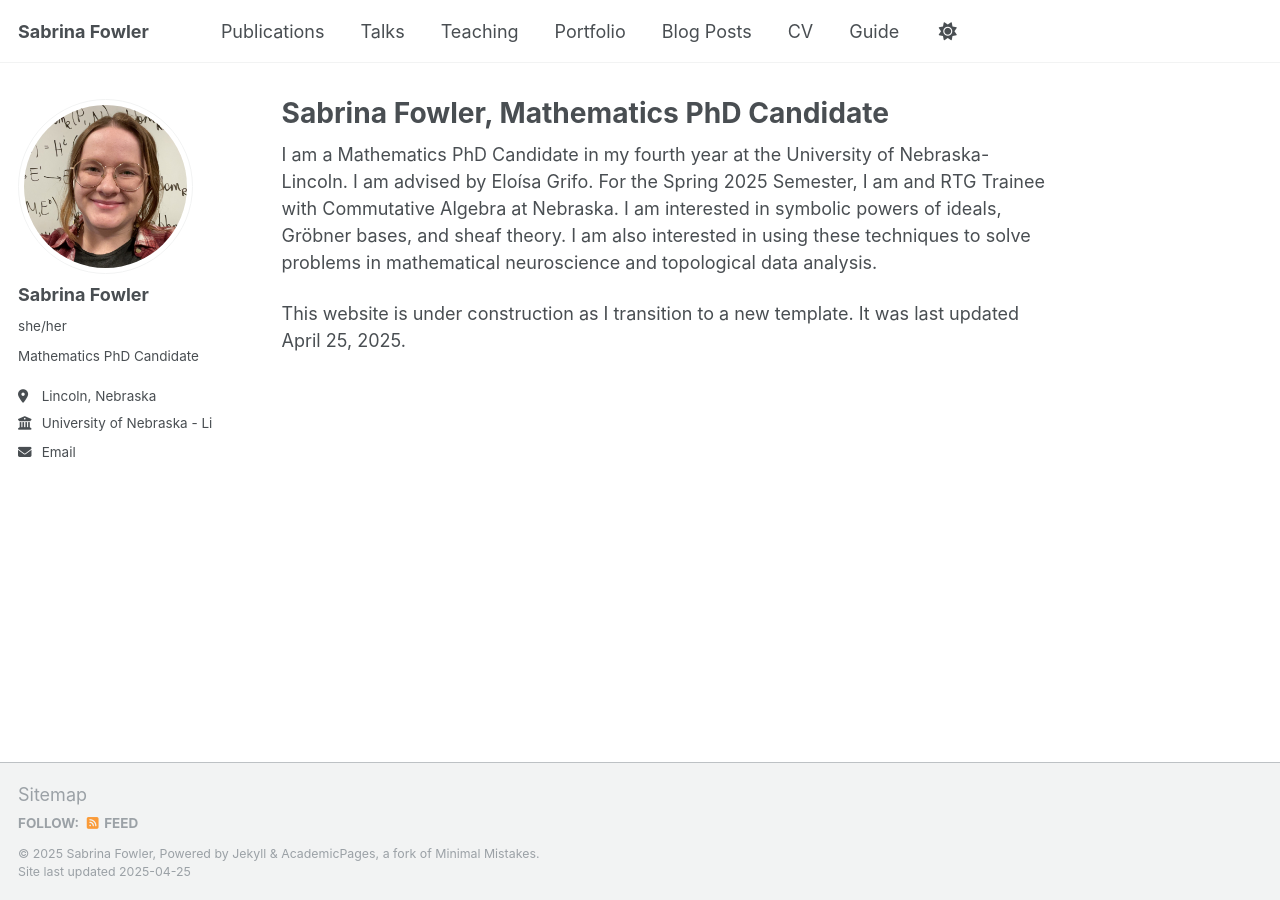
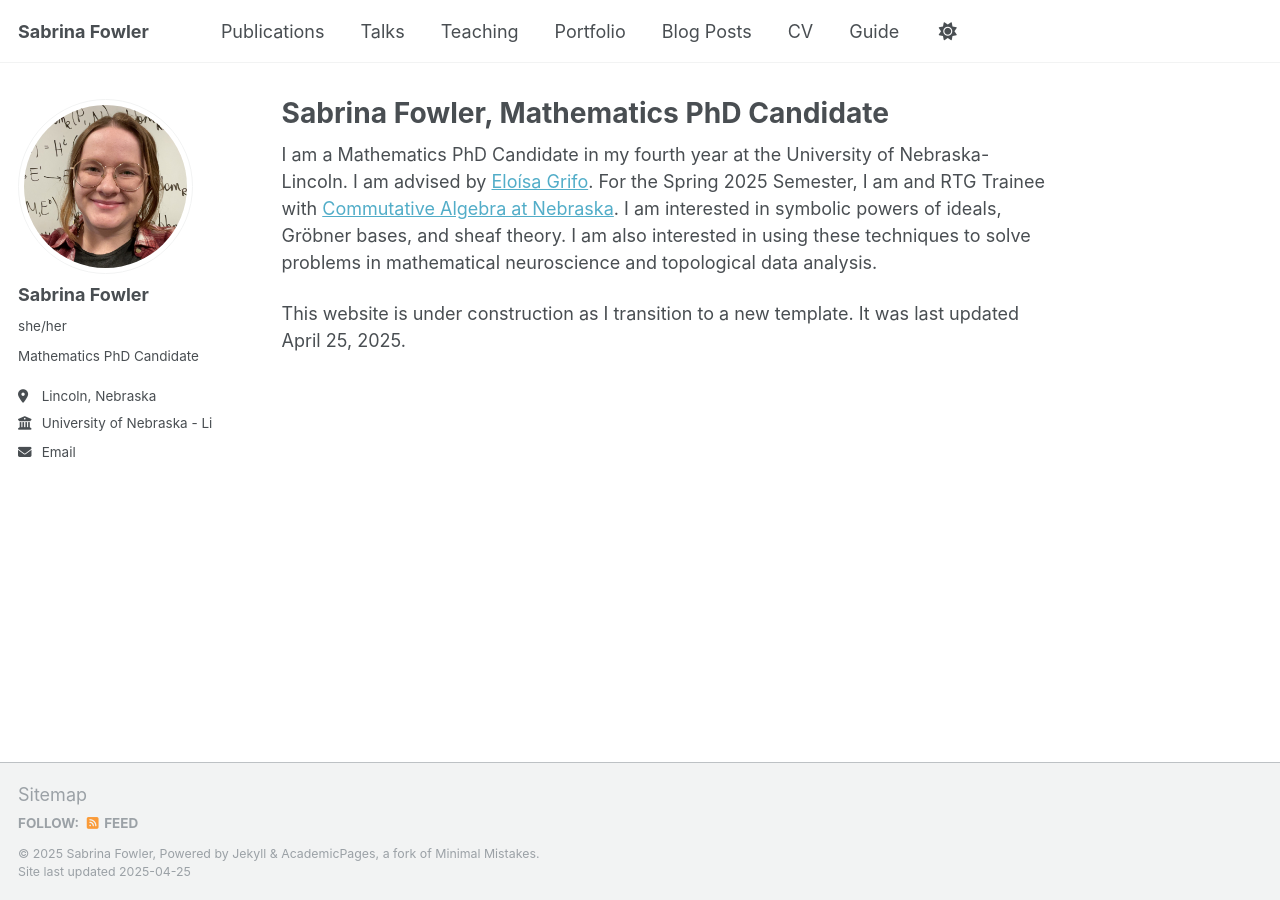
Before and after one commit to sabrinafowler/sabrinafowler.github.io, a Jekyll site: the page built from _pages/about.md, in a window 1280 px wide. Built offline with Jekyll 4.4.1, drawn with Linux system fonts in a browser that asks for light colours; part of the change alters nothing that is shown.

```diff
--- a/_pages/about.md
+++ b/_pages/about.md
@@ -7,6 +7,6 @@ redirect_from:
   - /about.html
 ---
 
-I am a Mathematics PhD Candidate in my fourth year at the University of Nebraska-Lincoln. I am advised by Eloísa Grifo. For the Spring 2025 Semester, I am and RTG Trainee with Commutative Algebra at Nebraska. I am interested in symbolic powers of ideals, Gröbner bases, and sheaf theory. I am also interested in using these techniques to solve problems in mathematical neuroscience and topological data analysis.
+I am a Mathematics PhD Candidate in my fourth year at the University of Nebraska-Lincoln. I am advised by [Eloísa Grifo](https://grifo.github.io). For the Spring 2025 Semester, I am and RTG Trainee with [Commutative Algebra at Nebraska](https://nebraskacommalg.github.io). I am interested in symbolic powers of ideals, Gröbner bases, and sheaf theory. I am also interested in using these techniques to solve problems in mathematical neuroscience and topological data analysis.
 
 This website is under construction as I transition to a new template. It was last updated April 25, 2025.
```
